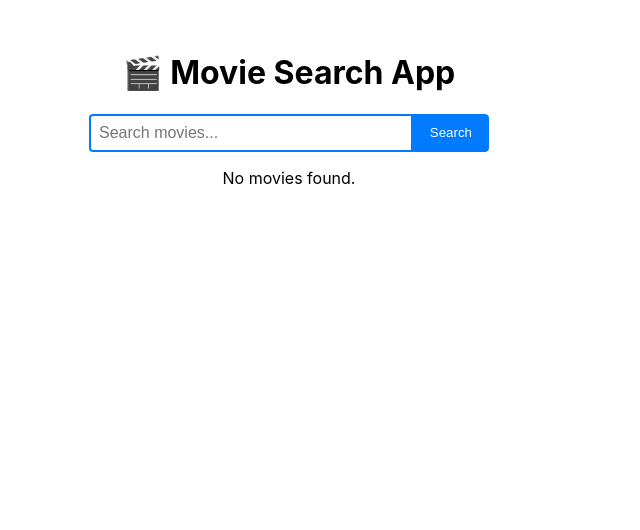
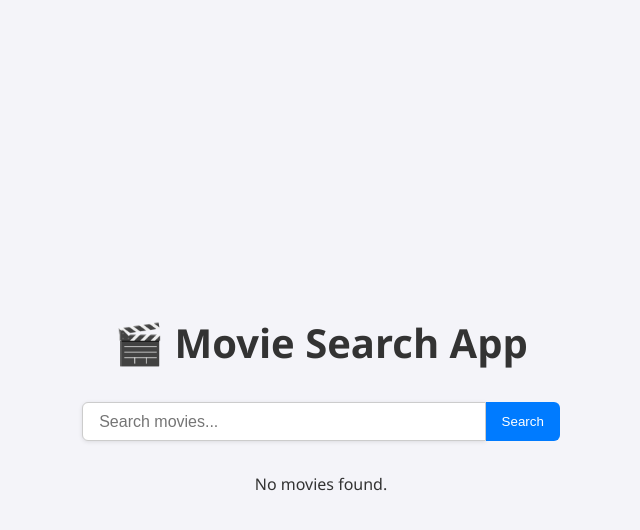
Before and after one commit to Tin0709/Learning-Web, a React (Create React App) app in the folder web19/movie-search/: page / in a window 1280 px wide. Shown: the top 530 px of the page, without its empty margins (351-991 px from the left). Built offline with nearby package versions, Linux system fonts and the light colour scheme.

Commit message:
web19 improve UI

```diff
--- a/web19/movie-search/src/App.css
+++ b/web19/movie-search/src/App.css
@@ -1,10 +1,30 @@
 body {
+  margin: 0;
   font-family: "Segoe UI", Tahoma, Geneva, Verdana, sans-serif;
-  background-color: #f4f4f4;
+  background-color: #f4f4f9;
   color: #333;
+}
+
+html,
+body {
+  min-height: 100vh;
+  display: flex;
+  justify-content: center;
+  align-items: center;
+}
+
+.app-container {
+  width: 100%;
+  max-width: 600px;
+  padding: 2rem;
+  text-align: center;
 }
 
 h1 {
   font-size: 2.5rem;
-  margin-bottom: 1.5rem;
+  margin-bottom: 2rem;
 }
+
+input[type="text"] {
+  outline: none;
+}
--- a/web19/movie-search/src/App.js
+++ b/web19/movie-search/src/App.js
@@ -2,6 +2,7 @@ import React, { useState } from "react";
 import axios from "axios";
 import SearchBar from "./components/SearchBar";
 import MovieList from "./components/MovieList";
+import "./App.css";
 
 const App = () => {
   const [movies, setMovies] = useState([]);
@@ -15,7 +16,7 @@ const App = () => {
   };
 
   return (
-    <div style={{ padding: "2rem", textAlign: "center" }}>
+    <div className="app-container">
       <h1>🎬 Movie Search App</h1>
       <SearchBar onSearch={searchMovies} />
       <MovieList movies={movies} />
--- a/web19/movie-search/src/components/MovieCard.jsx
+++ b/web19/movie-search/src/components/MovieCard.jsx
@@ -1,14 +1,14 @@
 import React from "react";
 
-const MovieCard = ({ movie }) => {
-  return (
+const MovieCard = ({ movie }) => (
   <div
     style={{
       width: "200px",
-        border: "1px solid #ccc",
+      backgroundColor: "white",
       borderRadius: "8px",
-        padding: "0.5rem",
-        textAlign: "center",
+      boxShadow: "0 2px 8px rgba(0,0,0,0.1)",
+      overflow: "hidden",
+      transition: "transform 0.2s",
     }}
   >
     <img
@@ -20,10 +20,11 @@ const MovieCard = ({ movie }) => {
       alt={movie.Title}
       style={{ width: "100%", height: "300px", objectFit: "cover" }}
     />
-      <h4>{movie.Title}</h4>
-      <p>{movie.Year}</p>
+    <div style={{ padding: "0.75rem" }}>
+      <h4 style={{ margin: "0 0 0.5rem" }}>{movie.Title}</h4>
+      <p style={{ margin: 0, color: "#666" }}>{movie.Year}</p>
+    </div>
   </div>
 );
-};
 
 export default MovieCard;
--- a/web19/movie-search/src/components/MovieList.jsx
+++ b/web19/movie-search/src/components/MovieList.jsx
@@ -7,10 +7,11 @@ const MovieList = ({ movies }) => {
   return (
     <div
       style={{
-        display: "flex",
-        flexWrap: "wrap",
-        justifyContent: "center",
-        gap: "1rem",
+        display: "grid",
+        gridTemplateColumns: "repeat(auto-fill, minmax(200px, 1fr))",
+        gap: "1.5rem",
+        padding: "2rem 0",
+        justifyItems: "center",
       }}
     >
       {movies.map((movie) => (
--- a/web19/movie-search/src/components/SearchBar.jsx
+++ b/web19/movie-search/src/components/SearchBar.jsx
@@ -19,15 +19,11 @@ const SearchBar = ({ onSearch }) => {
         );
         setSuggestions(res.data.Search || []);
       } catch (error) {
-        console.error("Error fetching suggestions:", error);
         setSuggestions([]);
       }
     };
 
-    const delayDebounce = setTimeout(() => {
-      fetchSuggestions();
-    }, 400); // debounce
-
+    const delayDebounce = setTimeout(fetchSuggestions, 400);
     return () => clearTimeout(delayDebounce);
   }, [query]);
 
@@ -45,7 +41,9 @@ const SearchBar = ({ onSearch }) => {
   };
 
   return (
-    <div style={{ position: "relative", maxWidth: "400px", margin: "auto" }}>
+    <div
+      style={{ position: "relative", maxWidth: "500px", margin: "0 auto 2rem" }}
+    >
       <form onSubmit={handleSubmit} style={{ display: "flex" }}>
         <input
           type="text"
@@ -56,21 +54,22 @@ const SearchBar = ({ onSearch }) => {
             setShowSuggestions(true);
           }}
           style={{
-            padding: "0.5rem",
+            padding: "0.6rem 1rem",
             flex: 1,
-            border: "2px solid #007BFF",
-            borderRadius: "4px 0 0 4px",
+            border: "1px solid #ccc",
+            borderRadius: "6px 0 0 6px",
             fontSize: "16px",
+            boxShadow: "0 1px 4px rgba(0,0,0,0.1)",
           }}
         />
         <button
           type="submit"
           style={{
-            padding: "0.5rem 1rem",
-            border: "1px solid #007BFF",
+            padding: "0.6rem 1rem",
             backgroundColor: "#007BFF",
             color: "white",
-            borderRadius: "0 4px 4px 0",
+            border: "none",
+            borderRadius: "0 6px 6px 0",
             cursor: "pointer",
           }}
         >
@@ -83,14 +82,14 @@ const SearchBar = ({ onSearch }) => {
           style={{
             position: "absolute",
             width: "100%",
-            backgroundColor: "white",
-            border: "1px solid #ccc",
+            backgroundColor: "#fff",
+            border: "1px solid #ddd",
+            borderTop: "none",
             listStyle: "none",
             margin: 0,
-            padding: "0.5rem 0",
-            maxHeight: "200px",
-            overflowY: "auto",
-            zIndex: 1000,
+            padding: 0,
+            boxShadow: "0 4px 8px rgba(0,0,0,0.05)",
+            zIndex: 10,
           }}
         >
           {suggestions.map((movie) => (
@@ -98,7 +97,7 @@ const SearchBar = ({ onSearch }) => {
               key={movie.imdbID}
               onClick={() => handleSuggestionClick(movie.Title)}
               style={{
-                padding: "0.5rem 1rem",
+                padding: "0.75rem 1rem",
                 cursor: "pointer",
                 borderBottom: "1px solid #eee",
               }}
```
Lines whose indentation alone changed are shown as unchanged.
